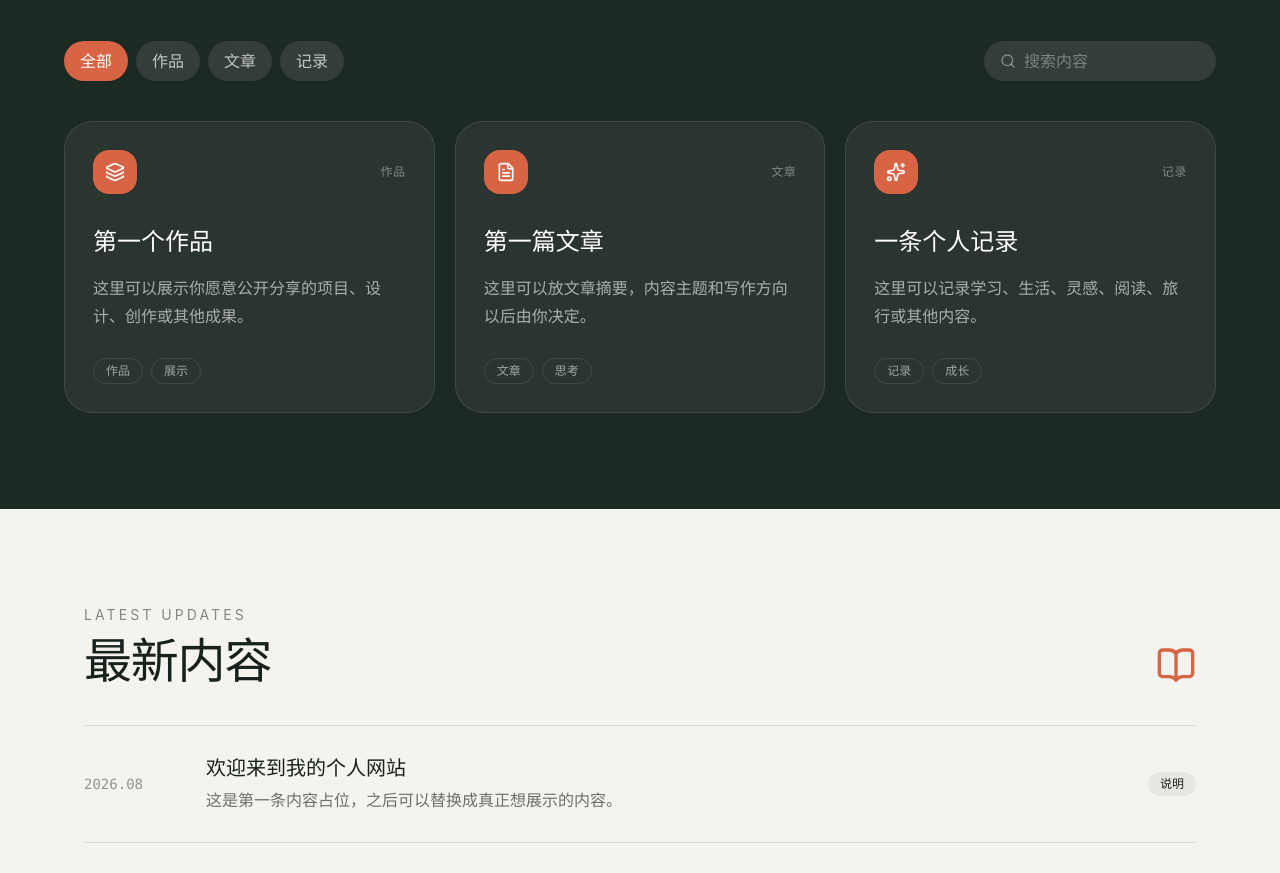
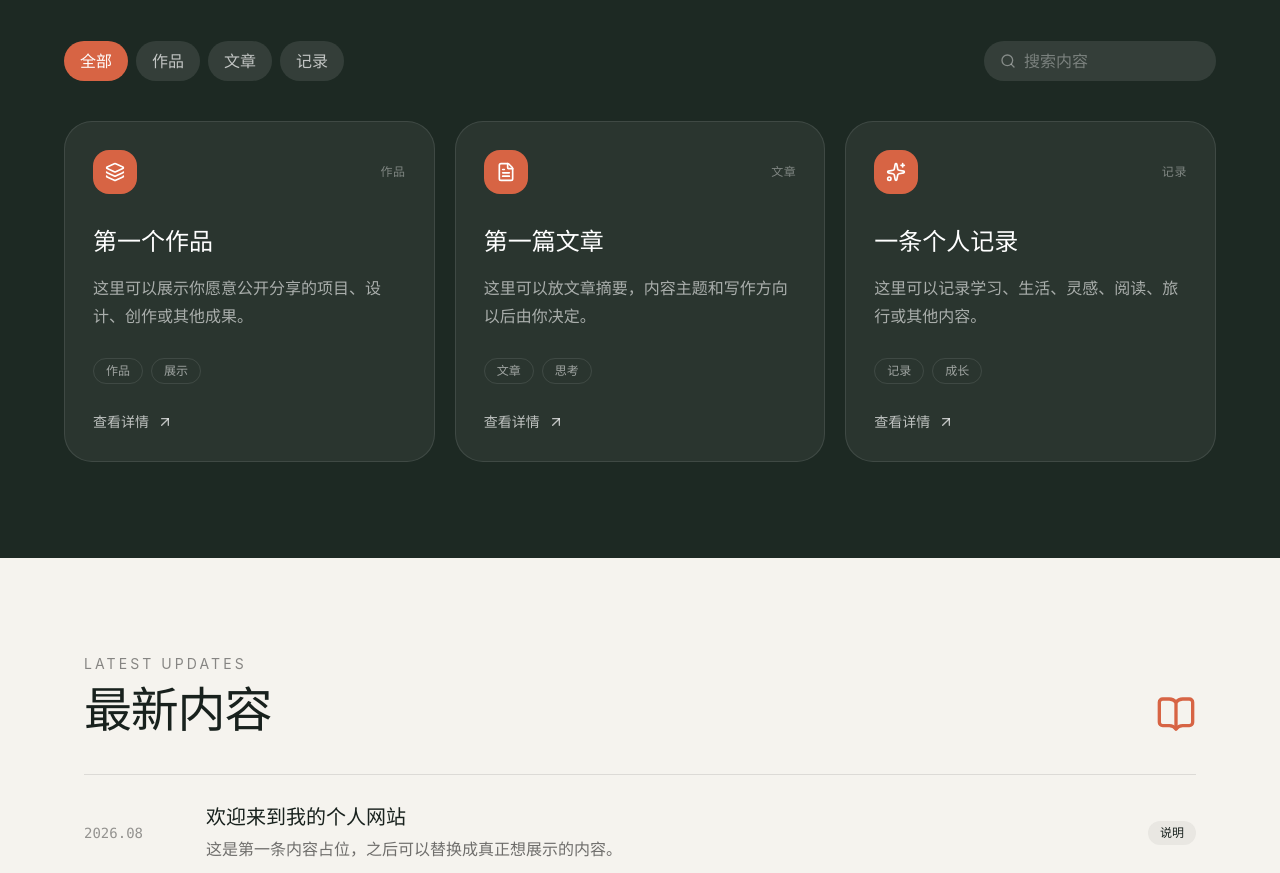
Before and after one commit to DHDSB/rain-portfolio, a React (Vite) app: page / in a window 1280 px wide. Shown: the part 895-1768 px from the top of the page. Built offline with nearby package versions, Linux system fonts and the light colour scheme.

Commit message:
修改ContentCard.jsx，使得可以通过作业卡片进行内容详情页跳转

```diff
--- a/src/components/ContentCard.jsx
+++ b/src/components/ContentCard.jsx
@@ -1,12 +1,20 @@
+import { Link } from "react-router-dom";
+import { ArrowUpRight } from "lucide-react";
+
 export default function ContentCard({ item }) {
   const ItemIcon = item.icon;
 
   return (
-    <article className="rounded-[1.75rem] border border-white/10 bg-white/[0.06] p-7 transition hover:-translate-y-1 hover:bg-white/[0.09]">
+    <Link
+      to={`/content/${item.id}`}
+      className="group block rounded-[1.75rem] border border-white/10 bg-white/[0.06] p-7 !text-white transition hover:-translate-y-1 hover:bg-white/[0.09]"
+    >
+      <article>
         <div className="flex items-center justify-between">
           <div className="grid h-11 w-11 place-items-center rounded-2xl bg-[#d76444]">
             <ItemIcon className="h-5 w-5" />
           </div>
+
           <span className="text-xs uppercase tracking-wider text-white/40">
             {item.category}
           </span>
@@ -30,6 +38,12 @@ export default function ContentCard({ item }) {
             </span>
           ))}
         </div>
+
+        <div className="mt-7 inline-flex items-center text-sm text-white/70">
+          查看详情
+          <ArrowUpRight className="ml-2 h-4 w-4 transition group-hover:translate-x-1 group-hover:-translate-y-1" />
+        </div>
       </article>
+    </Link>
   );
 }
```
Lines whose indentation alone changed are shown as unchanged.
